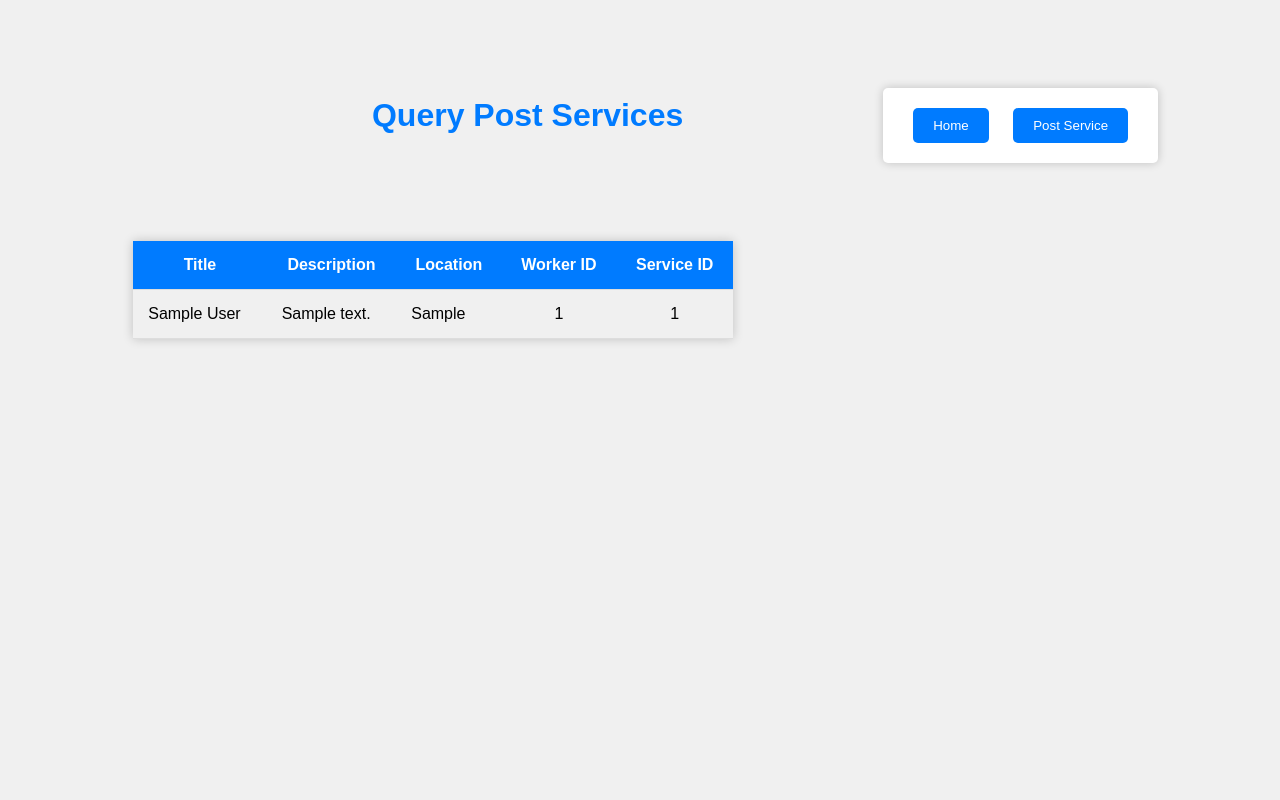
After one commit to jmarcbalbada/ServiceYou, a Django app: page /postservice/querypostservice/ in a window 1280 px wide. The commit adds this page. Run offline with Django 5.2, Linux system fonts and the light colour scheme; tables that the repository leaves empty hold one stand-in row (values such as "Sample post").

Commit message:
[Marc] - Calling StoredProc, Views to 'postservice' app

```diff
--- a/serviceyoufinal/postservice/Templates/home.html
+++ b/serviceyoufinal/postservice/Templates/home.html
@@ -51,8 +51,8 @@
     <div class="container">
         <h1>Homepage</h1>
         <div class="button-container">
-            <button class="button" onclick="window.location.href='{% url 'registerpage' %}'">Register</button>
-            <button class="button" onclick="window.location.href='{% url 'login' %}'">Login</button>
+            <button class="button" onclick="window.location.href='{% url 'posting' %}'">Post Service</button>
+            <button class="button" onclick="window.location.href='{% url 'querypostservice' %}'">Query Post Service <b>(admin only)</b></button>
         </div>
     </div>
 </body>
--- /dev/null
+++ b/serviceyoufinal/postservice/Templates/querypostservice.html
@@ -0,0 +1,113 @@
+<!DOCTYPE html>
+<html lang="en">
+<head>
+    <meta charset="UTF-8">
+    <title>Query Post Services</title>
+    <style>
+        body {
+            font-family: Arial, sans-serif;
+            background-color: #f0f0f0;
+            margin: 0;
+            margin-left: 250px;
+            padding: 0;
+            display: flex;
+            justify-content: center;
+            align-items: center;
+            height: 100vh;
+        }
+
+        h1 {
+            text-align: center;
+            margin-top: -550px;
+            margin-right: -150px;
+            color: #007bff;
+            margin-bottom: 20px;
+        }
+
+        table {
+            border-collapse: collapse;
+            width: 600px;
+            box-shadow: 0 0 10px rgba(0, 0, 0, 0.2);
+            margin-left: -400px;
+            margin-bottom: 20px;
+            margin-top: -200px;
+        }
+
+        th, td {
+            padding: 15px;
+            text-align: left;
+            border-bottom: 1px solid #ddd;
+            white-space: nowrap;
+            overflow: hidden;
+            text-overflow: ellipsis;
+        }
+
+        th {
+            text-align: center;
+            background-color: #007bff;
+            color: #fff;
+        }
+
+        .button-container {
+            background-color: #fff;
+            padding: 20px;
+            margin-top: -550px;
+            margin-left: 150px;
+            border-radius: 5px;
+            box-shadow: 0 0 10px rgba(0, 0, 0, 0.2);
+            display: inline-block;
+        }
+
+        .button {
+            background-color: #007bff;
+            color: #fff;
+            border: none;
+            padding: 10px 20px;
+            border-radius: 5px;
+            cursor: pointer;
+            margin: 0 10px;
+        }
+
+        td:nth-child(4),
+        td:nth-child(5){
+        text-align: center;
+        }
+    </style>
+</head>
+<body>
+    <h1>Query Post Services</h1>
+    {% if postServices %}
+        <table>
+            <thead>
+                <tr>
+                    <th>Title</th>
+                    <th>Description</th>
+                    <th>Location</th>
+                    <th>Worker ID</th>
+                    <th>Service ID</th>
+                    <!-- Add more headers as needed -->
+                </tr>
+            </thead>
+            <tbody>
+                {% for row in postServices %}
+                    <tr>
+                        <td>{{ row.0 }}</td>
+                        <td>{{ row.1 }}</td>
+                        <td>{{ row.2 }}</td>
+                        <td>{{ row.3 }}</td>
+                        <td>{{ row.4 }}</td>
+                        <!-- Add more columns as needed -->
+                    </tr>
+                {% endfor %}
+            </tbody>
+        </table>
+    {% else %}
+        <p>No post services found.</p>
+    {% endif %}
+
+    <div class="button-container">
+            <button class="button" onclick="window.location.href='{% url 'homepage' %}'">Home</button>
+            <button class="button" onclick="window.location.href='{% url 'posting' %}'">Post Service</button>
+        </div>
+</body>
+</html>
--- a/serviceyoufinal/postservice/urls.py
+++ b/serviceyoufinal/postservice/urls.py
@@ -3,9 +3,10 @@ from . import views
 
 urlpatterns = [
     path('', views.HomePageView.as_view(), name='homepage'),
-    path('registerpage/', views.RegisterWorker.as_view(), name='registerpage'),
-    path('login/', views.LoginWorker.as_view(), name='login'),
+    # path('registerpage/', views.RegisterWorker.as_view(), name='registerpage'),
+    # path('login/', views.LoginWorker.as_view(), name='login'),
     path('posting/', views.PostServiceWorker.as_view(), name='posting'),
-    path('httpregister/', views.registration, name='httpregister'),
+    path('querypostservice/', views.QueryPostServiceView.as_view(), name='querypostservice'),
+    # path('httpregister/', views.registration, name='httpregister'),
 
 ]
--- a/serviceyoufinal/postservice/views.py
+++ b/serviceyoufinal/postservice/views.py
@@ -6,6 +6,7 @@ from django.urls import reverse
 from django.contrib import messages
 from django.contrib.auth import login
 from django.contrib.auth import get_user_model
+from django.db import connection
 from .form import *
 
 
@@ -21,19 +22,19 @@ def homePage(request):
 
 class HomePageView(View):
     template = 'home.html'
-    registerRedirect = 'registerpage'
-    loginRedirect = 'login'
+    # registerRedirect = 'registerpage'
+    # loginRedirect = 'login'
 
     def get(self, request):
         return render(request, self.template)
 
-    def register(self, request):
-        # Redirect to the 'register.html' page
-        return HttpResponseRedirect(reverse('registerpage'))
+    # def register(self, request):
+    #     # Redirect to the 'register.html' page
+    #     return HttpResponseRedirect(reverse('registerpage'))
 
-    def login(self, request):
-        # Redirect to the 'login.html' page
-        return HttpResponseRedirect(reverse('login'))
+    # def login(self, request):
+    #     # Redirect to the 'login.html' page
+    #     return HttpResponseRedirect(reverse('login'))
 
 
 class PostServiceWorker(View):
@@ -43,60 +44,96 @@ class PostServiceWorker(View):
         postService = PostServiceForm()
         return render(request, self.template, {'form': postService})
 
+    def post(self, request):
+        postServiceForm = PostServiceForm(request.POST)
 
-class RegisterWorker(View):
-    template = 'register.html'
-    nextPageTemplate = 'login.html'
+        if postServiceForm.is_valid():
+            # Assuming you have a model named PostService
+            postService = postServiceForm.save(commit=False)
+
+            # Execute the stored procedure
+            with connection.cursor() as cursor:
+                cursor.callproc('insertPostService',
+                                [postService.workerID, postService.serviceID, postService.title,
+                                 postService.description, postService.location, postService.date_posted,
+                                 1, 0])
+
+            return render(request, self.template, {'form': PostServiceForm()})
+        else:
+            return render(request, self.template, {'form': postServiceForm})
+
+
+class QueryPostServiceView(View):
+    template_name = 'querypostservice.html'
 
     def get(self, request):
-        worker = RegisterForm()
-        return render(request, self.template, {'form': worker})
+        # with connection.cursor() as cursor:
+        # cursor.callproc('queryPostService', [1])  # Assuming 1 is a sample workerID parameter
+        cursor = connection.cursor()
+        query = 'SELECT title, description, location, workerID_id, serviceID_id FROM account_postservice'
+        cursor.execute(query)
+        postServices = cursor.fetchall()
+        cursor.close()
+        print(postServices)
 
-    def post(self, request):
-        worker = RegisterForm(request.POST)
-        if worker.is_valid():
-            worker.save()
-            # proceed to login page
-            return HttpResponseRedirect(reverse('login'))
-        else:
-            # Something went wrong
-            messages.error(request, 'Something went wrong. Please try again.')
-            return render(request, self.template, {'form': worker})
+        context = {'postServices': postServices}
+        return render(request, self.template_name, context)
 
 
-class LoginWorker(View):
-    template = 'login.html'
 
-    def get(self, request):
-        worker = LoginForm()
-        return render(request, self.template, {'form': worker})
+# class RegisterWorker(View):
+#     template = 'register.html'
+#     nextPageTemplate = 'login.html'
+#
+#     def get(self, request):
+#         worker = RegisterForm()
+#         return render(request, self.template, {'form': worker})
+#
+#     def post(self, request):
+#         worker = RegisterForm(request.POST)
+#         if worker.is_valid():
+#             worker.save()
+#             # proceed to login page
+#             return HttpResponseRedirect(reverse('login'))
+#         else:
+#             # Something went wrong
+#             messages.error(request, 'Something went wrong. Please try again.')
+#             return render(request, self.template, {'form': worker})
 
-    def post(self, request):
-        worker = LoginForm(request.POST)
-        if worker.is_valid():
-            worker_id = worker.cleaned_data.get('worker_id')
-            password = worker.cleaned_data.get('password')
 
-            User = get_user_model()
-
-            try:
-                worker = User.objects.get(workerId=worker_id)
-            except User.DoesNotExist:
-                worker = None
-
-            if worker is not None and worker.check_password(password):
-                # Authentication was successful, so log in the user
-                login(request, worker)
-                # Redirect to a success page or the user's profile page
-                return HttpResponseRedirect(reverse('profile'))  # Replace 'profile' with your desired URL name
-            else:
-                # Authentication failed, show an error message
-                messages.error(request, 'Invalid worker ID or password.')
-        else:
-            # Form validation failed, show an error message
-            messages.error(request, 'Please correct the form errors.')
-
-        return render(request, self.template, {'form': worker})
+# class LoginWorker(View):
+#     template = 'login.html'
+#
+#     def get(self, request):
+#         worker = LoginForm()
+#         return render(request, self.template, {'form': worker})
+#
+#     def post(self, request):
+#         worker = LoginForm(request.POST)
+#         if worker.is_valid():
+#             worker_id = worker.cleaned_data.get('worker_id')
+#             password = worker.cleaned_data.get('password')
+#
+#             User = get_user_model()
+#
+#             try:
+#                 worker = User.objects.get(workerId=worker_id)
+#             except User.DoesNotExist:
+#                 worker = None
+#
+#             if worker is not None and worker.check_password(password):
+#                 # Authentication was successful, so log in the user
+#                 login(request, worker)
+#                 # Redirect to a success page or the user's profile page
+#                 return HttpResponseRedirect(reverse('profile'))  # Replace 'profile' with your desired URL name
+#             else:
+#                 # Authentication failed, show an error message
+#                 messages.error(request, 'Invalid worker ID or password.')
+#         else:
+#             # Form validation failed, show an error message
+#             messages.error(request, 'Please correct the form errors.')
+#
+#         return render(request, self.template, {'form': worker})
 
 # class LoginWorker(View):
 #     template = 'login.html'
```
Also changed, not shown: serviceyoufinal/postservice/Templates/postserviceworker.html (+26 -0 lines), serviceyoufinal/account/migrations/0005_alter_servicerequest_dateaccepted_and_more.py (added).
